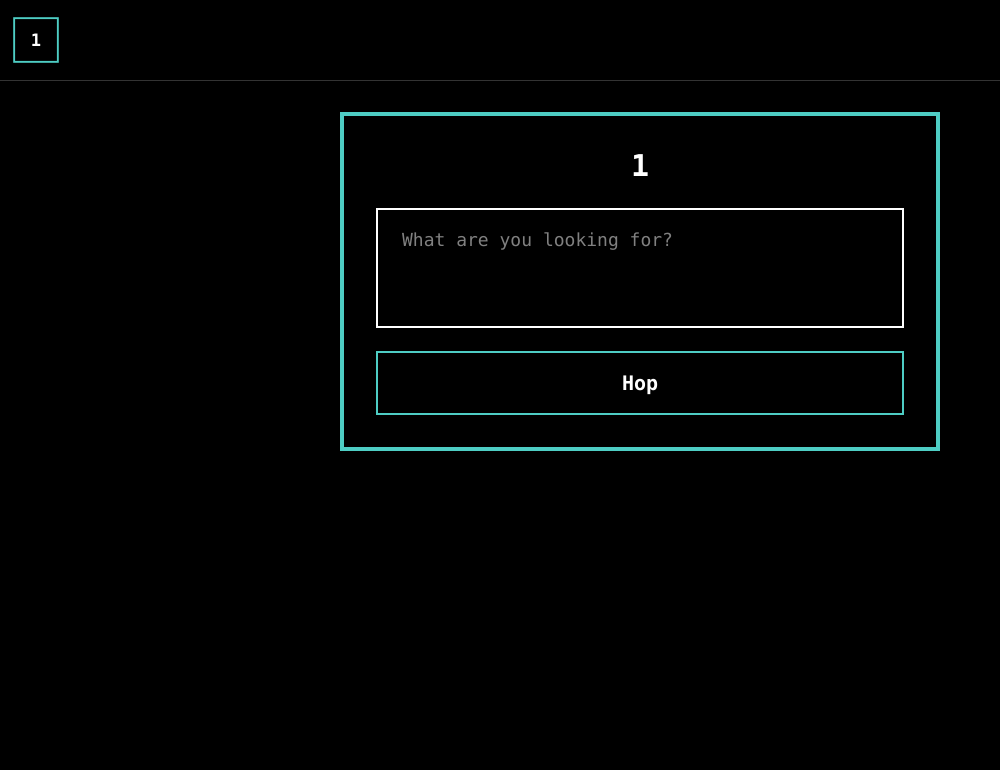
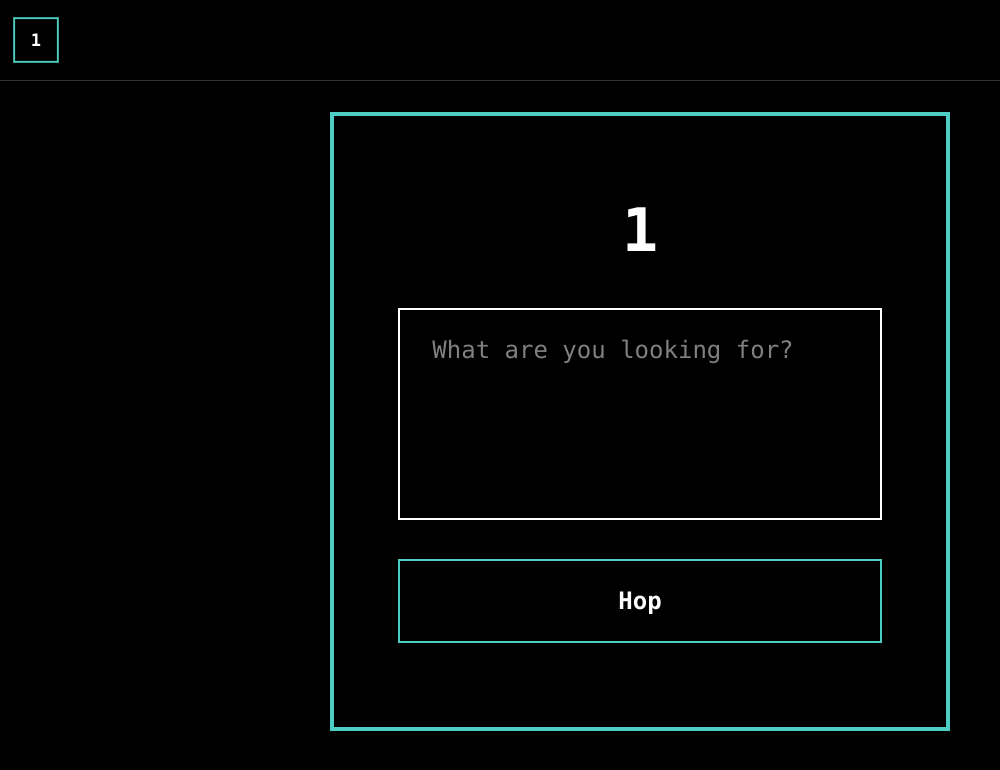
Before and after one commit to aamangeldi/hopscotch, a React (Vite) app in the folder frontend/: page / in a window 1280 px wide. Shown: the top 770 px of the page, without its empty margins (0-1000 px from the left). Built offline with nearby package versions, Linux system fonts and the light colour scheme.

Commit message:
Allow hopping back and forth

```diff
--- a/frontend/src/App.jsx
+++ b/frontend/src/App.jsx
@@ -1,4 +1,4 @@
-import { useState } from 'react'
+import { useState, useRef, useEffect } from 'react'
 import './App.css'
 import HopscotchTrail from './components/HopscotchTrail'
 import HopscotchBox from './components/HopscotchBox'
@@ -8,6 +8,14 @@ function App() {
   const [currentBox, setCurrentBox] = useState(1)
   const [context, setContext] = useState([])
   const [isLoading, setIsLoading] = useState(false)
+  const boxRefs = useRef({})
+
+  // Scroll to current box when it changes
+  useEffect(() => {
+    if (boxRefs.current[currentBox]) {
+      boxRefs.current[currentBox].scrollIntoView({ behavior: 'smooth', block: 'center' })
+    }
+  }, [currentBox])
 
   const handleSearch = async (query, boxId) => {
     setIsLoading(true)
@@ -64,13 +72,7 @@ function App() {
   }
 
   const jumpToBox = (boxId) => {
-    // Remove all boxes after the selected one
-    setBoxes(prev => prev.filter(box => box.id <= boxId))
-
-    // Reset context to only include items before this box
-    const boxIndex = boxId - 1
-    setContext(prev => prev.slice(0, Math.max(0, boxIndex - 1)))
-
+    // Just navigate to the box, don't delete anything
     setCurrentBox(boxId)
   }
 
@@ -79,16 +81,24 @@ function App() {
       <HopscotchTrail boxes={boxes} currentBox={currentBox} onJumpTo={jumpToBox} />
 
       <div className="mt-20 flex flex-col items-center gap-8">
-        {boxes.map((box) => (
+        {boxes.map((box) => {
+          const isLatestBox = box.id === boxes[boxes.length - 1].id
+          return (
+            <div
+              key={box.id}
+              ref={(el) => boxRefs.current[box.id] = el}
+            >
               <HopscotchBox
-            key={box.id}
                 box={box}
                 isActive={box.id === currentBox}
+                isLatest={isLatestBox}
                 isLoading={isLoading && box.id === currentBox}
                 onSearch={handleSearch}
                 onFeedback={handleFeedback}
               />
-        ))}
+            </div>
+          )
+        })}
       </div>
     </div>
   )
--- a/frontend/src/components/HopscotchBox.jsx
+++ b/frontend/src/components/HopscotchBox.jsx
@@ -1,7 +1,7 @@
 import { useState } from 'react'
 import ResultBlock from './ResultBlock'
 
-const HopscotchBox = ({ box, isActive, isLoading, onSearch, onFeedback }) => {
+const HopscotchBox = ({ box, isActive, isLatest, isLoading, onSearch, onFeedback }) => {
   const [inputValue, setInputValue] = useState('')
   const [showInput, setShowInput] = useState(box.type === 'input')
   const [newSearchValue, setNewSearchValue] = useState('')
@@ -32,41 +32,21 @@ const HopscotchBox = ({ box, isActive, isLoading, onSearch, onFeedback }) => {
 
   if (box.type === 'input' && !showInput) {
     return (
-      <div
-        className={`
-          ${colorClass}
-          bg-black
-          w-80 h-80
-          flex items-center justify-center
-          text-9xl font-bold text-white
-          transform transition-all duration-300
-          border-4
-          cursor-pointer
-          hover:scale-105
-          relative overflow-hidden
-        `}
-        onClick={() => setShowInput(true)}
-      >
+      <div className="w-full max-w-5xl relative">
+        <div className={`${colorClass} bg-black border-4 aspect-square w-full max-h-[85vh] relative flex items-center justify-center cursor-pointer hover:scale-105 transition-transform`} onClick={() => setShowInput(true)}>
           {isActive && (
             <div className="absolute inset-0 animate-pulse bg-white/5"></div>
           )}
-        <span className="relative z-10">{box.id}</span>
+          <span className="text-[20rem] font-bold text-white relative z-10">{box.id}</span>
+        </div>
       </div>
     )
   }
 
   if (box.type === 'input' && showInput) {
     return (
-      <div
-        className={`
-          ${colorClass}
-          bg-black
-          w-[600px] max-w-[90vw] p-8
-          transform transition-all duration-300
-          border-4
-          relative
-        `}
-      >
+      <div className="w-full max-w-5xl relative">
+        <div className={`${colorClass} bg-black border-4 aspect-square w-full max-h-[85vh] relative flex flex-col items-center justify-center p-16`}>
           {isLoading && (
             <div className="absolute inset-0 bg-black/80 flex items-center justify-center z-50">
               <div className="flex flex-col items-center gap-4">
@@ -76,28 +56,29 @@ const HopscotchBox = ({ box, isActive, isLoading, onSearch, onFeedback }) => {
             </div>
           )}
 
-        <div className={isLoading ? 'opacity-30' : ''}>
-          <div className="text-3xl font-bold text-white text-center mb-6">
+          <div className={`w-full flex flex-col items-center ${isLoading ? 'opacity-30' : ''}`}>
+            <div className="text-6xl font-bold text-white text-center mb-12">
               {box.id}
             </div>
-          <form onSubmit={handleSubmit}>
+            <form onSubmit={handleSubmit} className="w-full max-w-3xl">
               <textarea
                 value={inputValue}
                 onChange={(e) => setInputValue(e.target.value)}
                 placeholder="What are you looking for?"
                 autoFocus
-              rows={3}
+                rows={5}
                 disabled={isLoading}
-              className="w-full px-6 py-4 text-lg bg-black text-white border-2 border-white/30 focus:outline-none focus:border-white font-mono placeholder:text-white/50 resize-none"
+                className="w-full px-8 py-6 text-2xl bg-black text-white border-2 border-white/30 focus:outline-none focus:border-white font-mono placeholder:text-white/50 resize-none"
               />
               <button
                 type="submit"
                 disabled={isLoading}
-              className={`w-full mt-4 px-6 py-4 bg-black text-white text-xl font-bold hover:bg-white/10 transition-colors border-2 ${colorClass} disabled:opacity-50 disabled:cursor-not-allowed`}
+                className={`w-full mt-8 px-8 py-6 bg-black text-white text-2xl font-bold hover:bg-white/10 transition-colors border-2 ${colorClass} disabled:opacity-50 disabled:cursor-not-allowed`}
               >
                 Hop
               </button>
             </form>
+          </div>
         </div>
       </div>
     )
@@ -105,9 +86,9 @@ const HopscotchBox = ({ box, isActive, isLoading, onSearch, onFeedback }) => {
 
   if (box.type === 'results') {
     return (
-      <div className="w-full max-w-3xl relative">
-        {/* 2x2 Grid Container - Made smaller to fit on screen */}
-        <div className={`${colorClass} bg-black border-4 aspect-square w-full max-h-[70vh] relative`}>
+      <div className="w-full max-w-5xl relative">
+        {/* 2x2 Grid Container - Made to fit on screen */}
+        <div className={`${colorClass} bg-black border-4 aspect-square w-full max-h-[85vh] relative`}>
           {isLoading && (
             <div className="absolute inset-0 bg-black/80 flex items-center justify-center z-50">
               <div className="flex flex-col items-center gap-4">
@@ -150,18 +131,18 @@ const HopscotchBox = ({ box, isActive, isLoading, onSearch, onFeedback }) => {
 
             {/* Bottom-right: New prompt input */}
             <div className="flex items-center justify-center p-4">
-              <form onSubmit={handleNewSearchSubmit} className="w-full h-full flex flex-col justify-center">
+              <form onSubmit={handleNewSearchSubmit} className={`w-full h-full flex flex-col justify-center ${!isLatest ? 'opacity-30' : ''}`}>
                 <textarea
                   value={newSearchValue}
                   onChange={(e) => setNewSearchValue(e.target.value)}
                   placeholder="or something else?"
                   rows={2}
-                  disabled={isLoading}
-                  className="w-full px-3 py-2 text-sm bg-black text-white border-2 border-white/30 focus:outline-none focus:border-white font-mono placeholder:text-white/50 resize-none mb-2"
+                  disabled={isLoading || !isLatest}
+                  className="w-full px-3 py-2 text-sm bg-black text-white border-2 border-white/30 focus:outline-none focus:border-white font-mono placeholder:text-white/50 resize-none mb-2 disabled:cursor-not-allowed"
                 />
                 <button
                   type="submit"
-                  disabled={isLoading}
+                  disabled={isLoading || !isLatest}
                   className={`w-full px-3 py-2 bg-black text-white text-sm font-bold hover:bg-white/10 transition-colors border-2 ${colorClass} disabled:opacity-50 disabled:cursor-not-allowed`}
                 >
                   Hop
--- a/frontend/src/components/HopscotchTrail.jsx
+++ b/frontend/src/components/HopscotchTrail.jsx
@@ -7,17 +7,15 @@ const HopscotchTrail = ({ boxes, currentBox, onJumpTo }) => {
         {boxes.map((box, index) => {
           const colorClass = colors[index % colors.length]
           const isActive = box.id === currentBox
-          const canJump = box.id < currentBox || box.id === currentBox
 
           return (
             <div key={box.id} className="flex items-center gap-1.5 flex-shrink-0">
               <button
-                onClick={() => canJump && onJumpTo(box.id)}
-                disabled={!canJump}
+                onClick={() => onJumpTo(box.id)}
                 className={`
                   ${colorClass}
                   ${isActive ? 'scale-95' : 'hover:scale-90'}
-                  ${!canJump ? 'opacity-30 cursor-not-allowed' : 'cursor-pointer'}
+                  cursor-pointer
                   w-12 h-12
                   flex items-center justify-center
                   text-lg font-bold text-white
```
Lines whose indentation alone changed are shown as unchanged.
